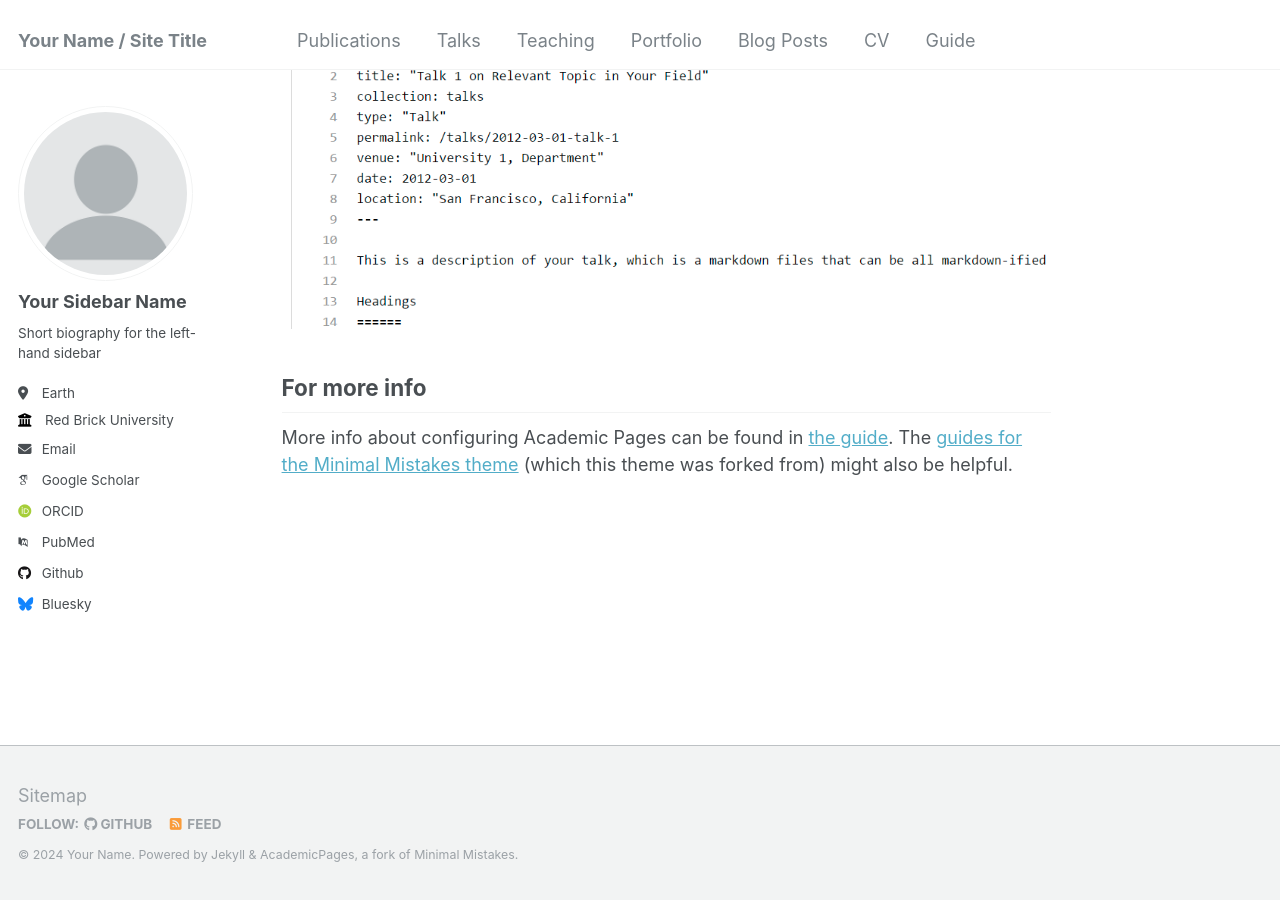
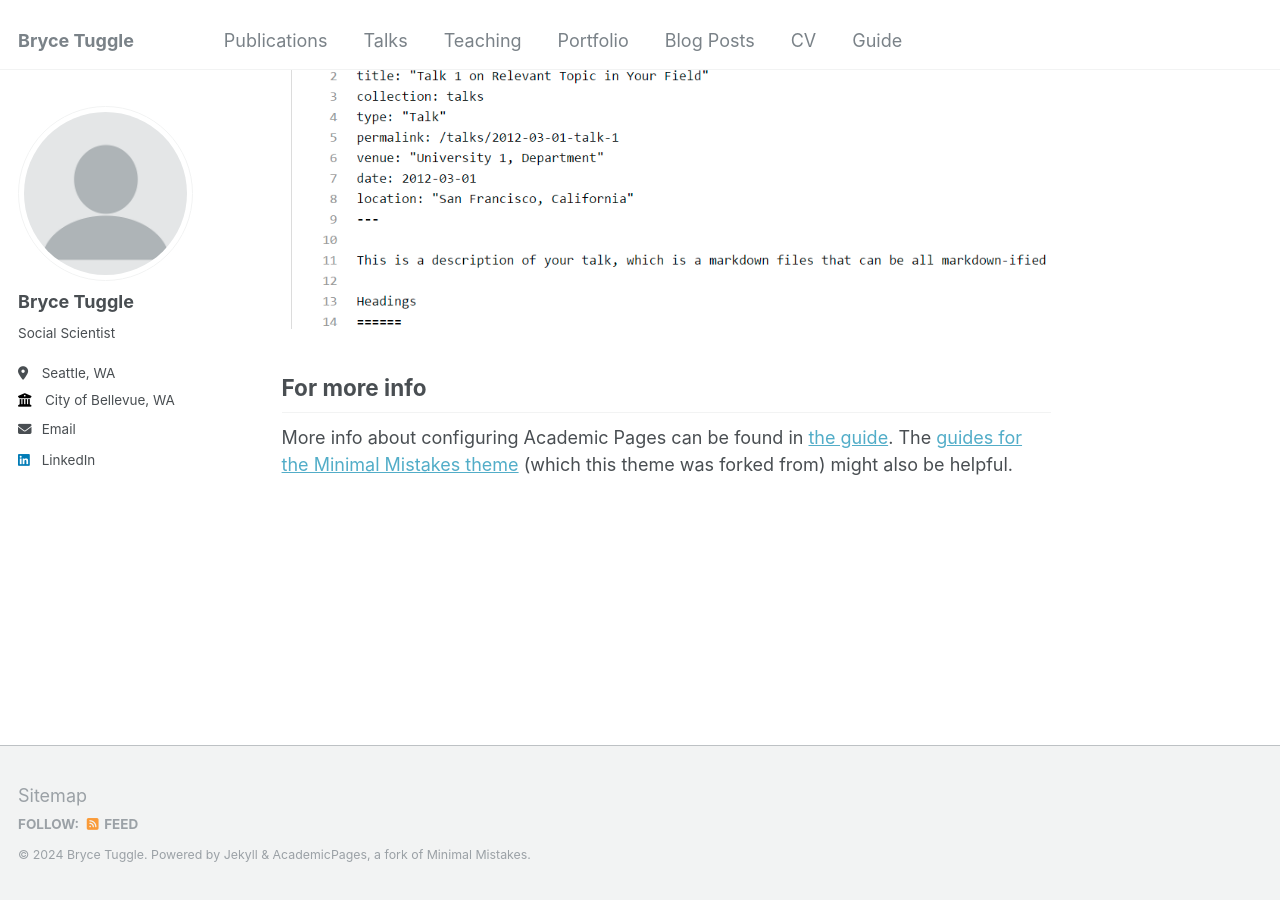
Before and after one commit to bwtuggle/bwtuggle.github.io, a Jekyll site: the page built from _pages/about.md, in a window 1280 px wide and 900 px high, scrolled down 2660 px. Built offline with Jekyll 4.4.1, drawn with Linux system fonts in a browser that asks for light colours; some web fonts are replaced.

Commit message:
Update _config.yml

```diff
--- a/_config.yml
+++ b/_config.yml
@@ -8,13 +8,13 @@
 
 # Basic Site Settings
 locale                   : "en-US"
-title                    : "Your Name / Site Title"
+title                    : "Bryce Tuggle"
 title_separator          : "-"
-name                     : &name "Your Name"
-description              : &description "personal description"
-url                      : https://academicpages.github.io # the base hostname & protocol for your site e.g. "https://mmistakes.github.io"
+name                     : &name "Bryce Tuggle"
+description              : &description "Social Scientist, Runner, Cook, Outdoor Enthusiast, & Proponent of Whimsy"
+url                      : https://bwtuggle.github.io/ # the base hostname & protocol for your site e.g. "https://mmistakes.github.io"
 baseurl                  : "" # the subpath of your site, e.g. "/blog"
-repository               : "academicpages/academicpages.github.io"
+repository               : "bwtuggle/bwtuggle.github.io/"
 
 # Site Author - The following control what appear as part of the author content on the side bar.
 #               If a field is blank the icon and link will not appear, otherwise it will be shown.
@@ -22,33 +22,33 @@ repository               : "academicpages/academicpages.github.io"
 author:
   # Biographic information
   avatar           : "profile.png"
-  name             : "Your Sidebar Name"
+  name             : "Bryce Tuggle"
   pronouns         : # example: "she/her"
-  bio              : "Short biography for the left-hand sidebar"
-  location         : "Earth"
-  employer         : "Red Brick University"
+  bio              : "Social Scientist"
+  location         : "Seattle, WA"
+  employer         : "City of Bellevue, WA"
   uri              : # URL
-  email            : "none@example.org"
+  email            : "bryce.tuggle@gmail.com"
 
   # Academic websites
   arxiv            : # URL - Update with the correct link to your profile
-  googlescholar    : "https://scholar.google.com/citations?user=PS_CX0AAAAAJ"
+  googlescholar    : #"https://scholar.google.com/citations?user=PS_CX0AAAAAJ"
   impactstory      : # URL
-  orcid            : "http://orcid.org/yourorcidurl"
+  orcid            : #"http://orcid.org/yourorcidurl"
   semantic         : # URL
-  pubmed           : "https://www.ncbi.nlm.nih.gov/pubmed/?term=john+snow"
+  pubmed           : #"https://www.ncbi.nlm.nih.gov/pubmed/?term=john+snow"
   researchgate     : # URL
 
   # Repositories and software development
   bitbucket        : # Username - Update with your username on the site
   codepen          : # Username
   dribbble         : # Username
-  github           : "academicpages"
+  github           : #"academicpages"
   kaggle           : # Username
   stackoverflow    : # User number or user number and name (i.e., use "1" or "1/jeff-atwood")
 
   # Social media
-  bluesky          : "bsky.app" # Replace this with you Bluesky username
+  bluesky          : #"bsky.app" # Replace this with you Bluesky username
   facebook         : # Username
   flickr           : # Username
   foursquare       : # Username
@@ -57,7 +57,7 @@ author:
   keybase          : # Username
   instagram        : # Username
   lastfm           : # Username
-  linkedin         : # Username
+  linkedin         : "bryce-w-tuggle"
   mastodon         : # URL
   medium           : # URL
   pinterest        : # Username
```
